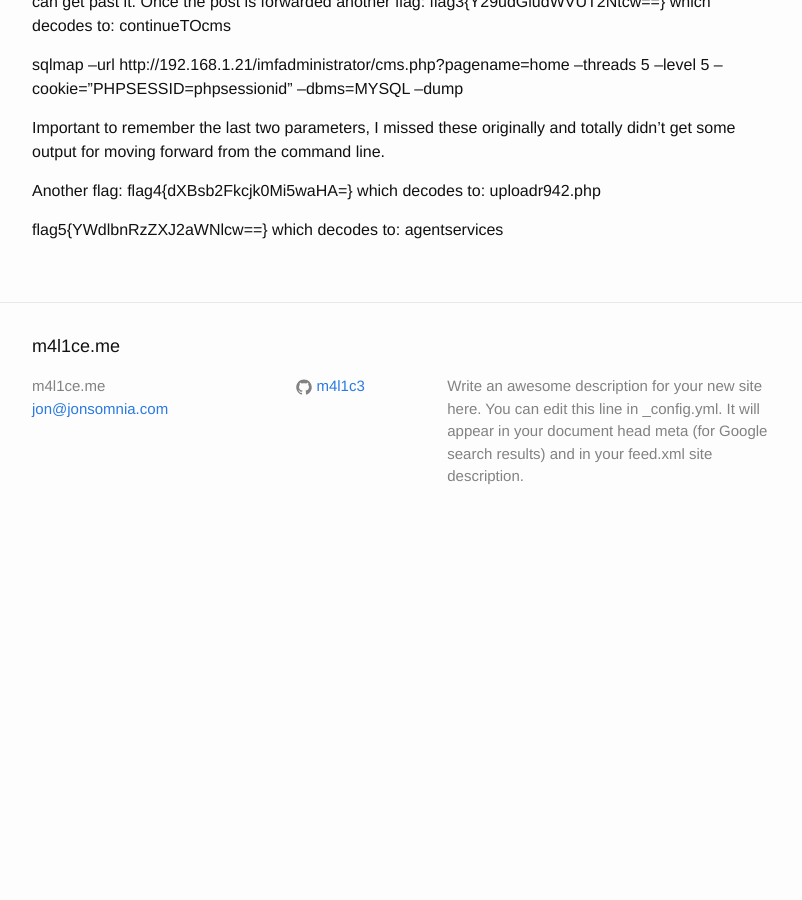
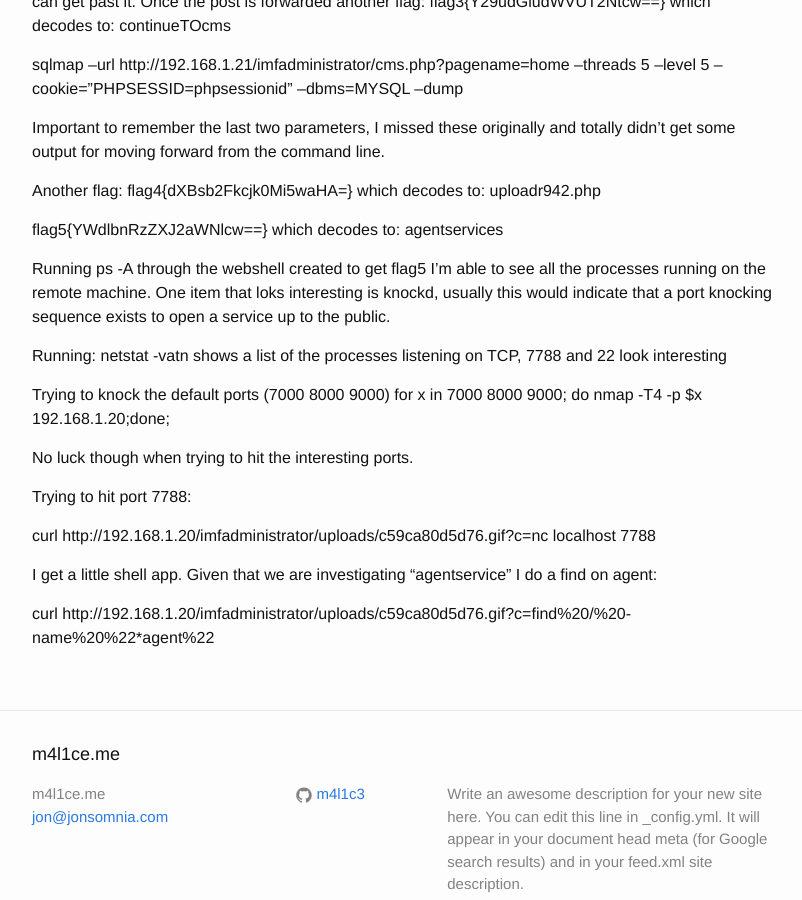
Before and after one commit to m4l1c3/m4l1c3.github.io, a Jekyll site: the page built from _posts/2016-11-24-imf.markdown, in a window 1280 px wide and 900 px high, scrolled down 1161 px. Shown: the whole window, without its empty margins (238-1040 px from the left). Built offline with Jekyll 4.4.1, drawn with Linux system fonts in a browser that asks for light colours; before the commit the page ends 1709 px from its top, so only the background shows below that.

Commit message:
Another flag and progress towards last flag.

```diff
--- a/_posts/2016-11-24-imf.markdown
+++ b/_posts/2016-11-24-imf.markdown
@@ -67,3 +67,20 @@ Important to remember the last two parameters, I missed these originally and tot
 Another flag: flag4{dXBsb2Fkcjk0Mi5waHA=} which decodes to: uploadr942.php
 
 flag5{YWdlbnRzZXJ2aWNlcw==} which decodes to: agentservices
+
+Running ps -A through the webshell created to get flag5 I'm able to see all the processes running on the remote machine.  One item that loks interesting is knockd, usually this would indicate that a port knocking sequence exists to open a service up to the public.
+
+Running: netstat -vatn shows a list of the processes listening on TCP, 7788 and 22 look interesting
+
+Trying to knock the default ports (7000 8000 9000)
+for x in 7000 8000 9000; do nmap -T4 -p $x 192.168.1.20;done;
+
+No luck though when trying to hit the interesting ports.
+
+Trying to hit port 7788:
+
+curl http://192.168.1.20/imfadministrator/uploads/c59ca80d5d76.gif?c=nc localhost 7788
+
+I get a little shell app. Given that we are investigating "agentservice" I do a find on agent:
+
+curl http://192.168.1.20/imfadministrator/uploads/c59ca80d5d76.gif?c=find%20/%20-name%20%22*agent%22
```
